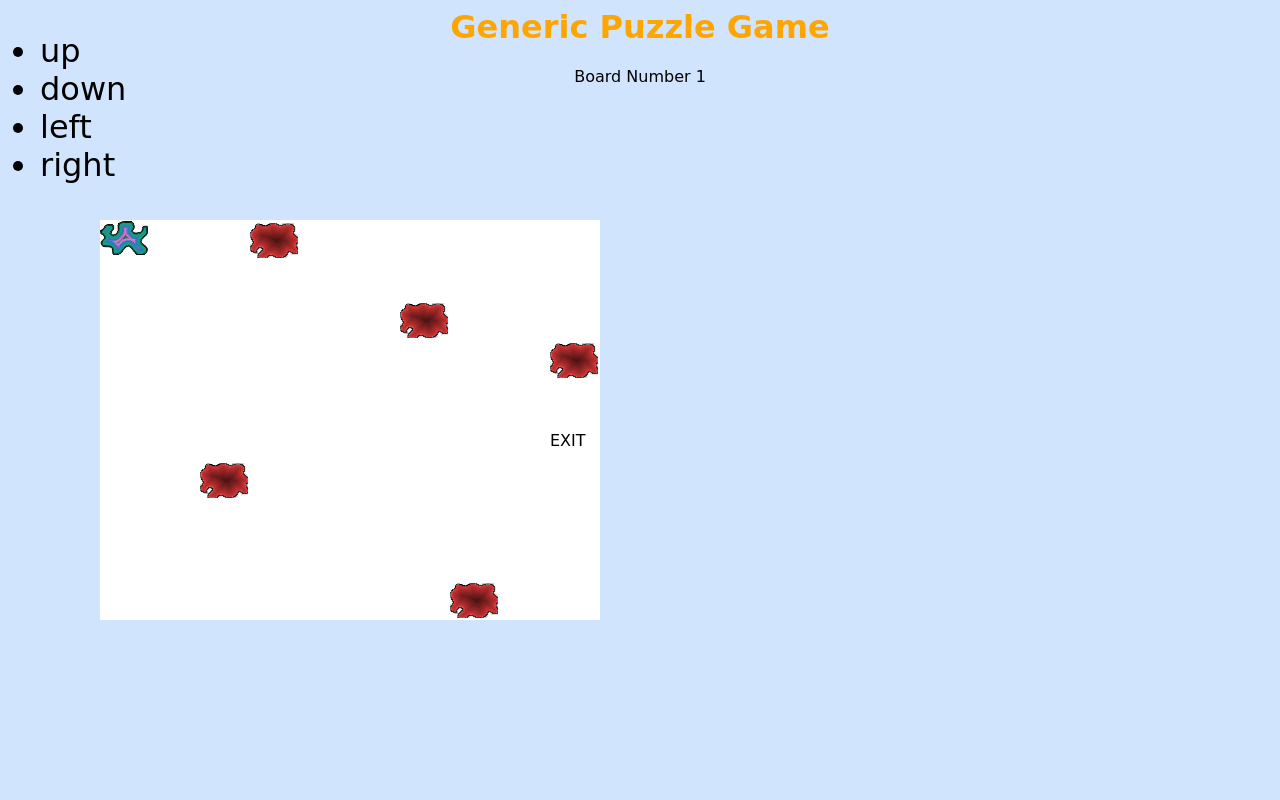
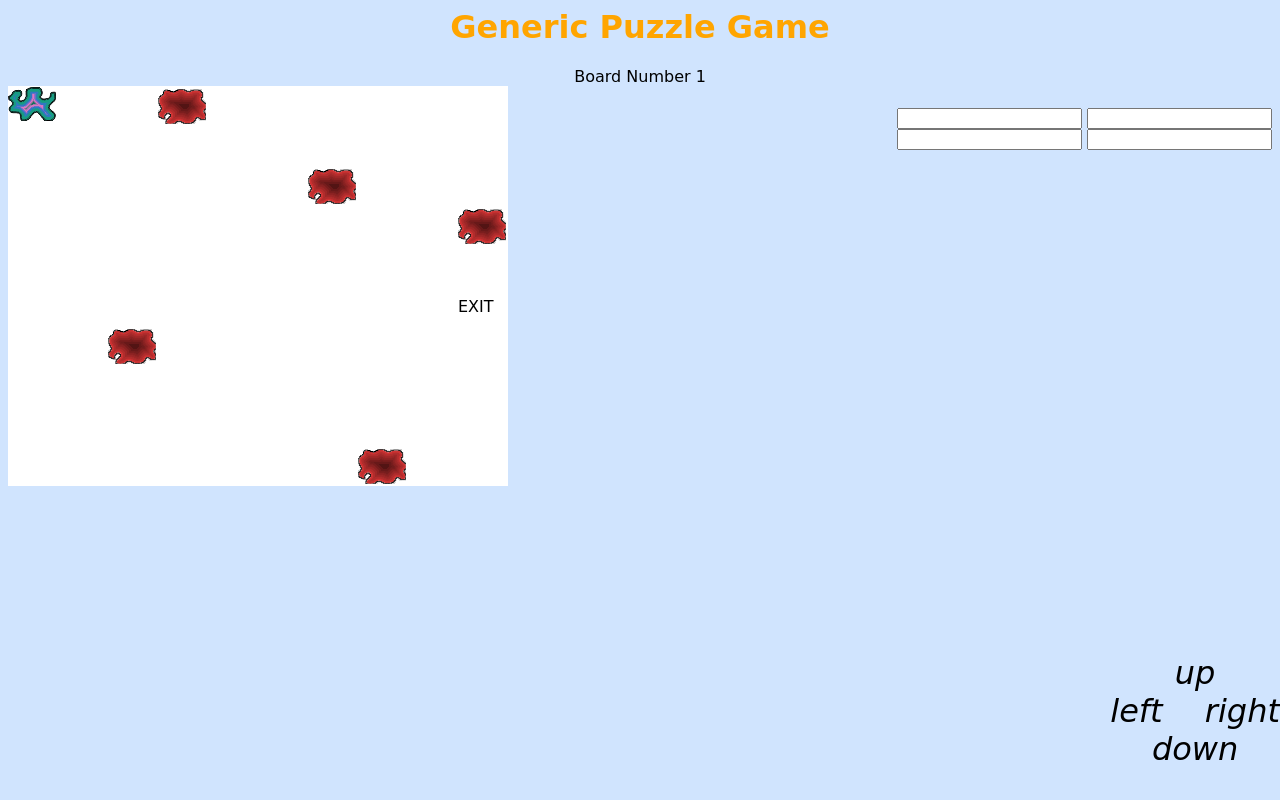
Before and after one commit to brgibson/www, a PHP site: page /slider/slider.html in a window 1280 px wide. Run offline with PHP 8.4, Linux system fonts and the light colour scheme.

Commit message:
slider - starting to clean up display/css

```diff
--- a/slider/board.js
+++ b/slider/board.js
@@ -28,17 +28,18 @@
 	this.moveHappeningFlag = false;
 	this.exitDir = 'right';
 	this.hasWon = false;
-	this.boardOriginX = 100; //remove these variables
-	this.boardOriginY = 220; //remove these variables
+	this.boardOriginX = 0; //remove these variables
+	this.boardOriginY = 0; //remove these variables
+	this.xcoord = 0;
 	this.boardCellHeight = 40;
 	this.boardCellWidth = 50;
 	this.moveSpeedX = this.boardCellWidth /5;
 	this.moveSpeedY = this.boardCellHeight / 4;
 	this.currRow = 0;
 	this.currCol = 0;
-	this.xcoord = 100;
 	this.t;
 	this.animationDelay = 10;
+
 
 
 	this.getNumCols =
@@ -305,8 +306,10 @@
 				this.currCol = m;
 			}
 
-			document.getElementById('txt').value="curr row => " + this.currRow;
+			document.getElementById('currCol').value="curr col => " + this.currCol;
+			document.getElementById('currRow').value="curr row => " + this.currRow;
 			document.getElementById('xcoordinate').value="xcoord => " + this.xcoord;
+			document.getElementById('ycoordinate').value="ycoord => " + this.ycoord;
 
 			if(direction == 'stop')
 			{
--- a/slider/slider.css
+++ b/slider/slider.css
@@ -1,8 +1,8 @@
 table {
 	border-collapse: collapse;
 	position: absolute;
-	left: 100px;
-	top: 220px;'
+	left: 0;
+	top: 0;
 }
 td {
 	padding: 0;
--- a/slider/slider.html
+++ b/slider/slider.html
@@ -51,31 +51,30 @@
 
 <h1>Generic Puzzle Game</h1>
 
-<div class="nav" style="font-size:2em;position:absolute; top:0; left:0;">
-	<ul>
-		<li onclick="board.move('up')">up</li>
-		<li onclick="board.move('down')">down</li>
-		<li onclick="board.move('left')">left</li>
-		<li onclick="board.move('right')">right</li>
-	</ul>
+<div id="boardName" style="text-align:center"></div>
+
+<div id="board-container" style="position:relative;">
+	<div id="board"></div>
+	<img src="character.gif" id="moveMe" style="position:absolute; left:0; top:0;"   />
 </div>
 
-<div id="boardName" style="text-align:center"></div>
-
-<form style="text-align:center">
-	<input type="button" id="win" style="visibility:visible;" value="Next Board" onClick="nextBoard()">
-
-	<input style="visibility:hidden" type="text" id="txt">
-	<input style="visibility:hidden" type="text" id="xcoordinate">
-</form>
+<div class="nav" style="text-align:center; font-size:2em;position:absolute; bottom:0; right:0; padding-bottom:1em;">
+		<i style="display:block;" onclick="board.move('up')">up</i>
+		<i style="display:inline; padding-right:1em;" onclick="board.move('left')">left</i>
+		<i style="display:inline" onclick="board.move('right')">right</i>
+		<i style="display:block;" onclick="board.move('down')">down</i>
+</div>
 
 <h1 class="center" id="keyvalue"></h1>
 
-<br/>
+<form style="text-align:right; ">
+	<input type="button" id="win" style="visibility:visible;" value="Next Board" onClick="nextBoard()">
 
-<div id="board"></div>
-
-<img src="character.gif" id="moveMe" style="position:absolute; left:100px; top:220px;"   />
+	<input style="visibility:hiddens" type="text" id="currCol">
+	<input style="visibility:hiddens" type="text" id="currRow"><br/>
+	<input style="visibility:hiddens" type="text" id="xcoordinate">
+	<input style="visibility:hiddens" type="text" id="ycoordinate">
+</form>
 
 <script type="text/javascript">
 board.writeBoard();
```
